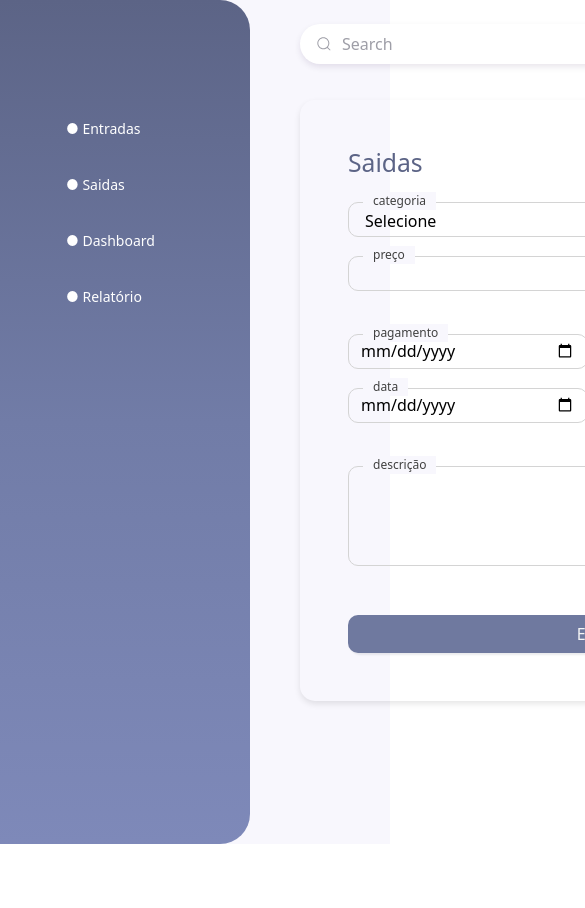
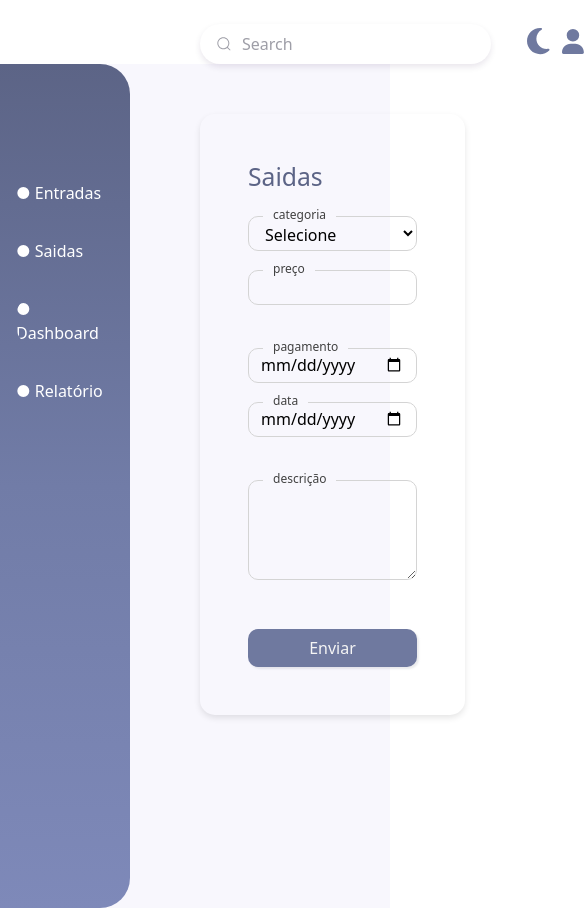
Before and after one commit to biancacostamelo/sistema-financeiro, a React (Create React App) app in the folder sistema/: page /Saidas in a window 390 px wide. Shown: the top 908 px of the page, 585 px wide, since content can reach past the window. Before the commit the page ends 844 px from the top, so only its background shows below. Built offline with nearby package versions, Linux system fonts and the light colour scheme.

Commit message:
modificando folha de estilo

```diff
--- a/sistema/src/css/style.css
+++ b/sistema/src/css/style.css
@@ -1,7 +1,9 @@
-body{
+body {
   font-family: Arial, Helvetica, sans-serif;
+  overflow-x: hidden;
 }
- h2{
+
+h2 {
   color: #5c6486 !important;
 }
 
@@ -33,9 +35,6 @@ body{
 }
 
 input.pesquisa:hover {
-  outline: none;
-  /* border-color: rgba(234,76,137,0.4); */
-  background-color: #fff;
   box-shadow: 0px 3px 6px rgba(64, 12, 95, 0.308);
 }
 
@@ -47,95 +46,50 @@ body{
   height: 1rem;
 }
 
-
-
-.fb{
-  color: whitesmoke;
-}
-.fc{
-  color: #707070;
-}
-.menu{
+.menu {
   display: flex;
   flex-direction: column;
   align-items: start;
   justify-content: left;
   margin-top: 100px;
 }
-input, textarea, select{
+
+input,
+textarea,
+select {
   border: 1px solid #d4d4d4;
   border-radius: 10px;
   height: 35px;
   padding: 0.375rem 0.75rem;
   background-color: transparent;
-}
-.psenha {
-  color: #707070 !important;
-  font-size: 9pt;
-}
-.psenha:hover{
-  color: #086850 !important;
-  font-size: 9pt;
+
 }
 
-#sidebar{
-  position: relative;
-}
-.loginadm{
-  display: flex;
-  align-items: center;
-  flex-direction: row;
-  position: absolute;
-  bottom: 10px;
-  left: 35px;
-
-}
-.campo{
+.campo {
   height: 100vh;
   display: flex;
   flex-direction: column;
   align-items: start;
   background-color: #F8F7FD;
 }
-.logincampo{
-  box-shadow: rgba(0, 0, 0, 0.04) 0px 3px 5px;
-    border-radius: 15px;
-    background-color: rgb(255, 255, 255);
-    margin-left: 270px;
-    width: 450px;
+
+.input {
+  width: 100%;
 }
 
-.input{
-    width: 240px;
-}
-.div{
-    /* box-shadow: rgba(0, 0, 0, 0.04) 0px 3px 5px; */
+.div {
   box-shadow: rgba(0, 0, 0, 0.10)0px 3px 6px;
   border-radius: 15px;
-    /* background-color: rgb(255, 255, 255); */
   margin-left: 300px;
   width: 600px;
-    margin-top: 100px;
+  margin-top: 50px;
 }
-.botão{
-    float: right;
-    background-color: #2ED0C0;
-    color: rgb(255, 255, 255);
-    border: none;
-    box-shadow: rgba(149, 157, 165, 0.2) 2px 2px 2px ;
-    font-size: 10pt;
 
-    border: 1px solid transparent;
-    padding: 0.375rem 0.75rem;
-    border-radius: 0.25rem;
-    color: whitesmoke;
-}
-.botaologin{
-    float: right;
+.botaologin {
   background-color: #6F799F;
   color: rgb(255, 255, 255);
   border: none;
-    box-shadow: rgba(149, 157, 165, 0.2) 2px 2px 2px ;
+  box-shadow: rgba(149, 157, 165, 0.2) 2px 2px 2px;
   font-size: 12pt;
   border: 1px solid transparent;
   padding: 0.375rem 0.75rem;
@@ -144,173 +98,85 @@ input, textarea, select{
   width: 100%;
 }
 
-.botaoCard{
-    float: right;
-    background-color: #2ED0C0;
-    color: rgb(255, 255, 255);
-    border: none;
-    box-shadow: rgba(149, 157, 165, 0.2) 2px 2px 2px ;
-    font-size: 10pt;
-    border-radius: 10px;
-    padding-left: 10px;
-    padding-right: 10px;
-}
-.iconMoon{
+.iconMoon,
+.iconUser {
   background-color: transparent;
   border: none;
 }
-.botão2{
-    background-color: #2ED0C0;
-    color: whitesmoke;
-    width: 124px;
-    border: none;
+
+.iconUser {
+  position: absolute;
+  right: 40px;
 }
-.mr-5{
-  margin-right: 50px;
+
+.mr-5 {
+  margin-right: 30px;
 }
-.r{
+
+.r {
   display: flex;
   flex-direction: column;
 }
-.mr{
-    display: flex;
-    justify-content: center;
-    align-items: center;
-    flex-direction: row;
-}
-.mc{
-    display: flex;
-    justify-content: center;
-    align-items: center;
-    flex-direction: column;
-}
-.carrinho{
-    display: flex;
-    flex-direction: column;
-    align-items: center;
-}
-
-.mrr{
-    display: flex;
-    flex-direction: row;
-}
-.botãoAdd{
-    background-color: #2ED0C0;
-    color: whitesmoke;
-    height: 20px;
-    width: 20px;
-    border: none;
-}
-.botãoSub{
-    background-color: #2ED0C0;
-    color: whitesmoke;
-    height: 20px;
-    width: 20px;
-    border: none;
-}
-
-body {
-  overflow-x: hidden;
-  font-family: 'Roboto', sans-serif;
-  font-size: 16px;
-}
-
-/* Toggle Styles */
-
-#viewport {
-  padding-left: 250px;
-  -webkit-transition: all 0.5s ease;
-  -moz-transition: all 0.5s ease;
-  -o-transition: all 0.5s ease;
-  transition: all 0.5s ease;
-}
-
-#content {
-  width: 100%;
-  position: relative;
-  margin-right: 0;
-}
-
-/* Sidebar Styles */
 
 #sidebar {
-  z-index: 1000;
+  position: relative;
   position: fixed;
-  color: #545C7B;
   left: 250px;
   width: 250px;
   height: 100%;
   margin-left: -250px;
-  overflow-y: auto;
-  background: #6F799F;
   background: linear-gradient(#5c6486, #717ca7, #7e89b9);
-  display: flex;
-  flex-direction: column ;
   padding-left: 25px;
   border-radius: 0px 30px 30px 0px;
 }
 
-#sidebar2 {
-  z-index: 1000;
-  position: fixed;
-  color: #545C7B;
-  right: 0px;
-  width: 450px;
-  height: 100%;
-  margin-left: -250px;
-  overflow-y: auto;
-  background: #6F799F;
-  background-color:#EEEDF5;
-  display: flex;
-  flex-direction: column ;
-  padding-left: 25px;
-  /* border-radius: 0px 30px 30px 0px; */
+@media (max-width: 980px) {
+  #sidebar {
+    width: 130px;
+    padding-left: 0px;
+  }
 }
 
-#sidebar header {
-  background-color: #F8F7FD;
-  color: #545C7B;
-  font-size: 20px;
-  line-height: 52px;
-  text-align: center;
+@media (max-width: 980px) {
+  .div {
+    margin-left: 200px;
+    width: auto;
+    margin-right: 10px;
+  }
 }
 
-#sidebar header a {
-  color: #fff;
-  display: block;
-  text-decoration: none;
+@media (max-width: 980px) {
+  .ml-2 {
+    margin-left: -50px !important;
+  }
 }
 
-#sidebar header a:hover {
-  color: #fff;
+@media (max-width: 980px) {
+  .areaMenu {
+    padding-left: 0px !important;
   }
-#sidebar .menu a{
-  background: none;
-  color: #545C7B;
-  font-size: 14px;
-  text-decoration: none;
-}
-#sidebar  ul{
-    margin-left: -20px;
-}
-#sidebar .menu li{
-    list-style: none;
-  }
-#sidebar .menu a:hover{
-  background: none;
-  color: #545C7B;
 }
 
-#sidebar .menu a i{
-  margin-right: 16px;
+@media (max-width: 766px) {
+
+  input,
+  select {
+    width: 100%;
+  }
 }
 
-.areaMenu.active{
+@media (max-width: 894px) {
+  .iconUser {
+    position: static;
+    margin-left: 20px;
+  }
+}
+
+.areaMenu.active {
   background-color: #e4e6fa6e;
-  color: #000;
+}
 
-}
-.areaMenu{
+.areaMenu {
   border-radius: 20px;
   background-color: transparent;
   border: none;
@@ -321,28 +187,11 @@ body {
   padding-left: 25px;
 }
 
-.botaomenuuuu.active{
-  border-radius: 20px;
-  background-color: transparent;
-  border: none;
-  width: 100%;
-  color: #fff;
-  text-align: left;
-  overflow: hidden;
-  padding-left: 25px;
+.campoLabel {
+  position: relative;
 }
 
-#img img {
-  margin: -30px 0 0 250px;
-  width: 1330px;
-}
-.botaoMenu{
-  background-color: none;
-}
-.campoLabel{
-  position: relative;
-}
-.label{
+.label {
   position: absolute;
   top: -10px;
   margin-left: 15px;
@@ -351,118 +200,18 @@ body {
   font-size: 9pt;
   color: #414141;
 }
-.label2{
-  position: absolute;
-  top: -10px;
-  margin-left: 15px;
-  background-color: white;
-  padding: 0px 10px 0px 10px;
-  font-size: 9pt;
-  color: #414141;
-}
+
 @media only screen and (max-width: 990px) {
   .campoLabel {
     margin-bottom: 19px;
   }
 }
-@media only screen and (max-width: 990px) {
-  #campoLinha {
-      margin-bottom: -3px !important;
+.navbarmenu {
+  background-color: transparent;
+  width: -moz-available;
+  margin-left: 250px;
 }
-}
-.fr{
-  float: right;
-}
-.navbarmenu{
-    background-color: transparent;
-    position: fixed !important;
-}
-.c2{
-    background-color: burlywood;
-}
-.c3{
-    background-color: thistle;
-}
-.c4{
-    background-color:slategray;
-}
-.c5{
-    background-color: rosybrown;
-}
-.col1{
-   display: flex;
-   flex-direction: column;
-   justify-content: center;
-   align-items: center;
-}
-.row1{
-    box-shadow: rgba(149, 157, 165, 0.2) 5px 5px 5px ;
-    border-radius: 13px;
-    padding: 13px;
-}
-.dr{
-    display: flex;
-    flex-direction: column;
-    justify-content: center;
-}
-.mc{
-    display: flex;
-    align-items: center;
-    flex-direction: column;
-}
-.areacard{
-    margin-left: 325px;
-    padding-right: 80px;
-}
-.botão3{
-    background-color: #2ED0C0;
-    color: whitesmoke;
-    width: 124px;
-    border: none;
-}
-.botão4{
-    width: 90px;
-    background-color: #e6fffc;
-    border-radius: 20px;
-    box-shadow: rgba(149, 157, 165, 0.2) 2px 2px 2px ;
-    border: none;
-    font-size: 10pt;
-}
-.row6{
-    display: flex;
-    flex-direction: row;
-    justify-content: left;
-    align-items: center;
-}
-.meio{
-    display: flex;
-    flex-direction: column;
-    justify-content: center;
-    align-items: center;
-}
-.ml-2{
+.ml-2 {
   margin-left: 50px;
   margin-right: 20px;
 }
-.card1{
-    width: 250px !important;
-    border-radius: 25px;
-    height: 300px;
-    box-shadow: rgba(99, 99, 99, 0.2) 0px 2px 2px 0px;
-}
-.imgcard{
-    height: 70px;
-    width: 70px;
-    border-radius: 50px;
-}
-.botaoCard{
-    float: right;
-    background-color: #2ED0C0;
-    color: rgb(255, 255, 255);
-    border: none;
-    box-shadow: rgba(149, 157, 165, 0.2) 2px 2px 2px ;
-    font-size: 10pt;
-    border-radius: 10px;
-    padding-left: 10px;
-    padding-right: 10px;
-}
```
Lines whose indentation alone changed are shown as unchanged.
